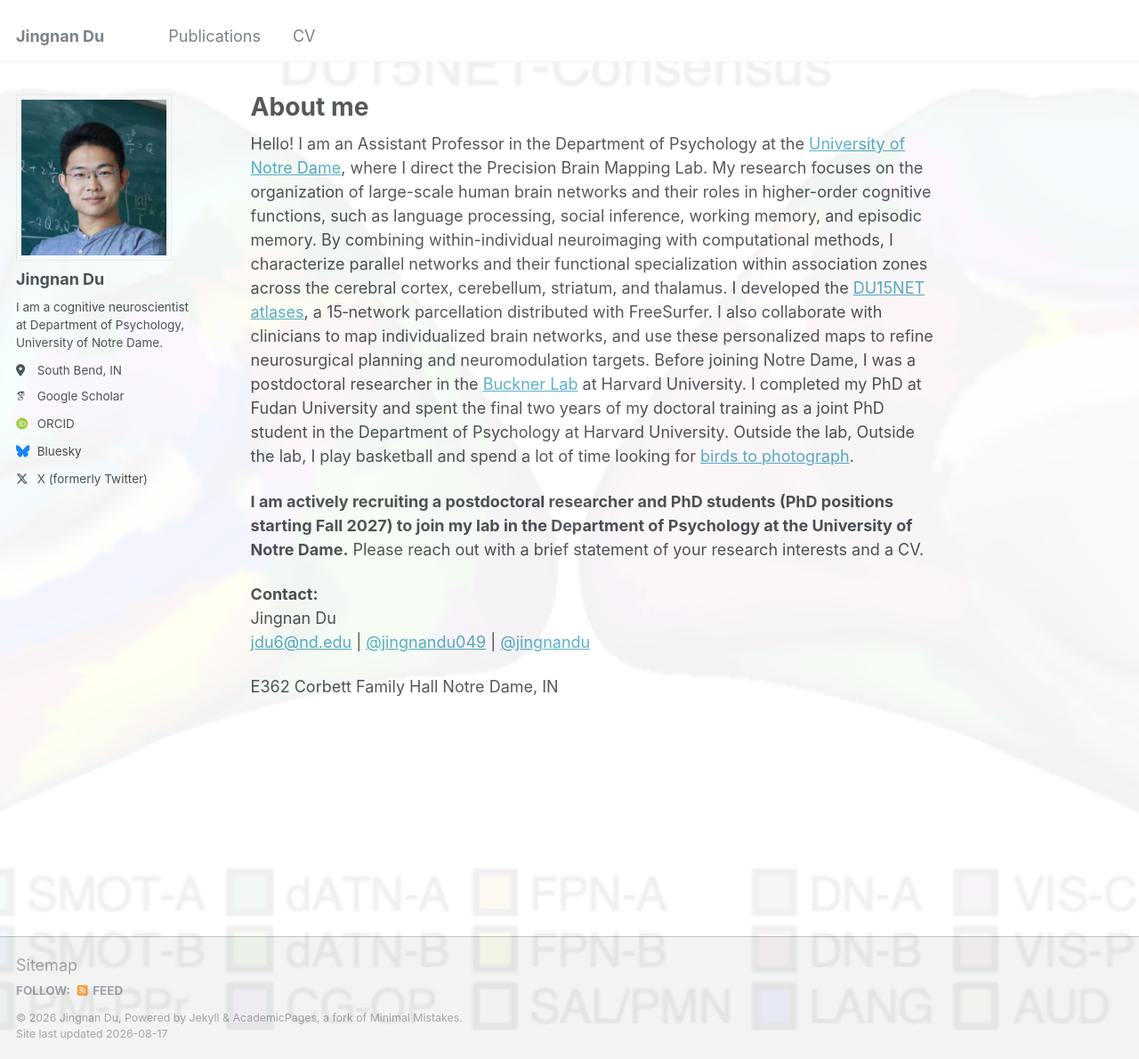
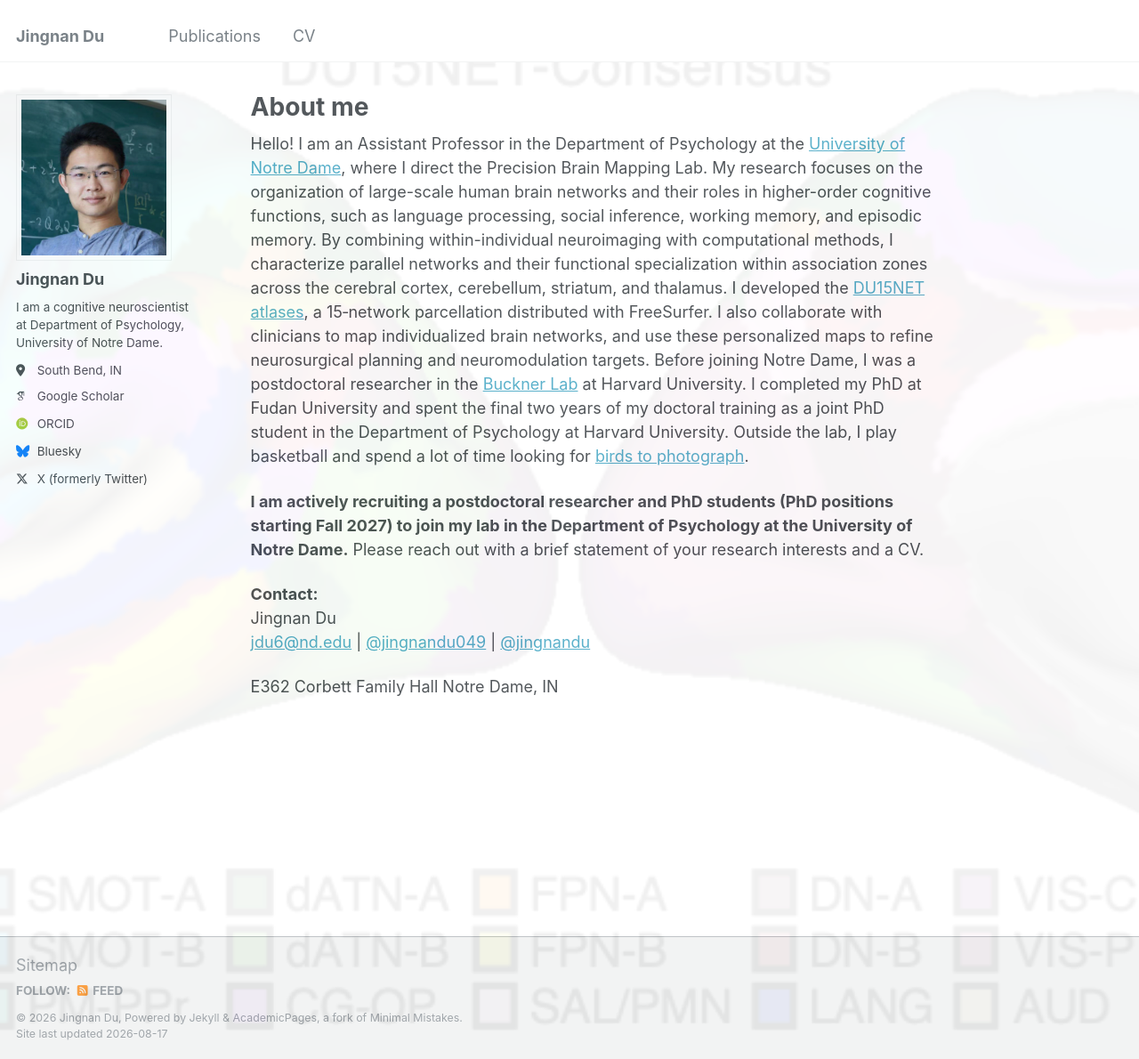
Before and after one commit to jingnandu93/jingnandu93.github.io, a Jekyll site: the page built from _pages/about.md, in a window 1280 px wide and 1190 px high. Shown: the whole window at 89% size. Built offline with Jekyll 4.4.1, drawn with Linux system fonts in a browser that asks for light colours; some web fonts are replaced.

Commit message:
Update about.md

```diff
--- a/_pages/about.md
+++ b/_pages/about.md
@@ -27,7 +27,7 @@ redirect_from:
 </style>
 <div class="background-img"></div>
 
- Hello! I am an Assistant Professor in the Department of Psychology at the [University of Notre Dame](https://psychology.nd.edu/people/faculty/jingnan-du/), where I direct the Precision Brain Mapping Lab. My research focuses on the organization of large-scale human brain networks and their roles in higher-order cognitive functions, such as language processing, social inference, working memory, and episodic memory. By combining within-individual neuroimaging with computational methods, I characterize parallel networks and their functional specialization within association zones across the cerebral cortex, cerebellum, striatum, and thalamus. I developed the [DU15NET atlases](https://freesurfer.net/fswiki/CorticalParcellation_DU15NET), a 15‑network parcellation distributed with FreeSurfer. I also collaborate with clinicians to map individualized brain networks, and use these personalized maps to refine neurosurgical planning and neuromodulation targets. Before joining Notre Dame, I was a postdoctoral researcher in the [Buckner Lab](https://bucknerlab.fas.harvard.edu/) at Harvard University. I completed my PhD at Fudan University and spent the final two years of my doctoral training as a joint PhD student in the Department of Psychology at Harvard University. Outside the lab, Outside the lab, I play basketball and spend a lot of time looking for [birds to photograph](/birds/).
+ Hello! I am an Assistant Professor in the Department of Psychology at the [University of Notre Dame](https://psychology.nd.edu/people/faculty/jingnan-du/), where I direct the Precision Brain Mapping Lab. My research focuses on the organization of large-scale human brain networks and their roles in higher-order cognitive functions, such as language processing, social inference, working memory, and episodic memory. By combining within-individual neuroimaging with computational methods, I characterize parallel networks and their functional specialization within association zones across the cerebral cortex, cerebellum, striatum, and thalamus. I developed the [DU15NET atlases](https://freesurfer.net/fswiki/CorticalParcellation_DU15NET), a 15‑network parcellation distributed with FreeSurfer. I also collaborate with clinicians to map individualized brain networks, and use these personalized maps to refine neurosurgical planning and neuromodulation targets. Before joining Notre Dame, I was a postdoctoral researcher in the [Buckner Lab](https://bucknerlab.fas.harvard.edu/) at Harvard University. I completed my PhD at Fudan University and spent the final two years of my doctoral training as a joint PhD student in the Department of Psychology at Harvard University. Outside the lab, I play basketball and spend a lot of time looking for [birds to photograph](/birds/).
 
  **I am actively recruiting a postdoctoral researcher and PhD students (PhD positions starting Fall 2027) to join my lab in the Department of Psychology at the University of Notre Dame.** Please reach out with a brief statement of your research interests and a CV.
 
```
